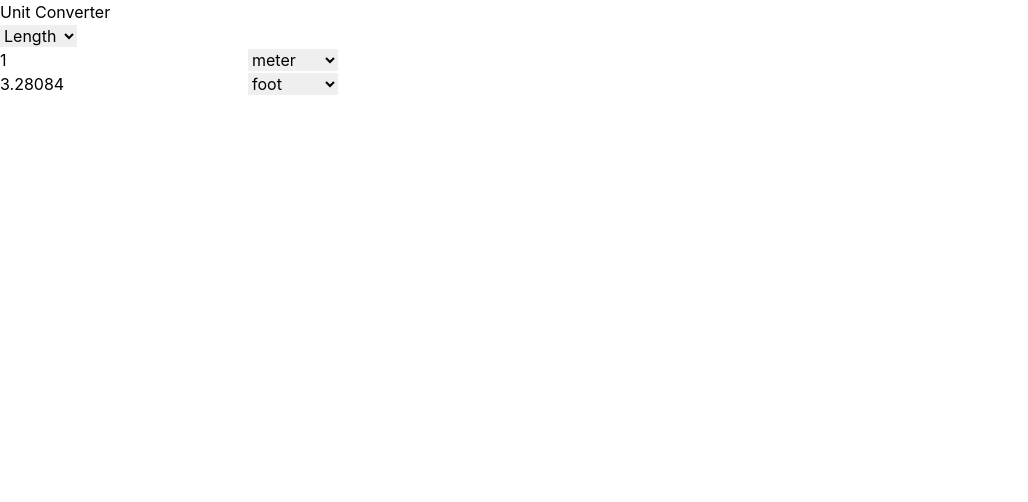
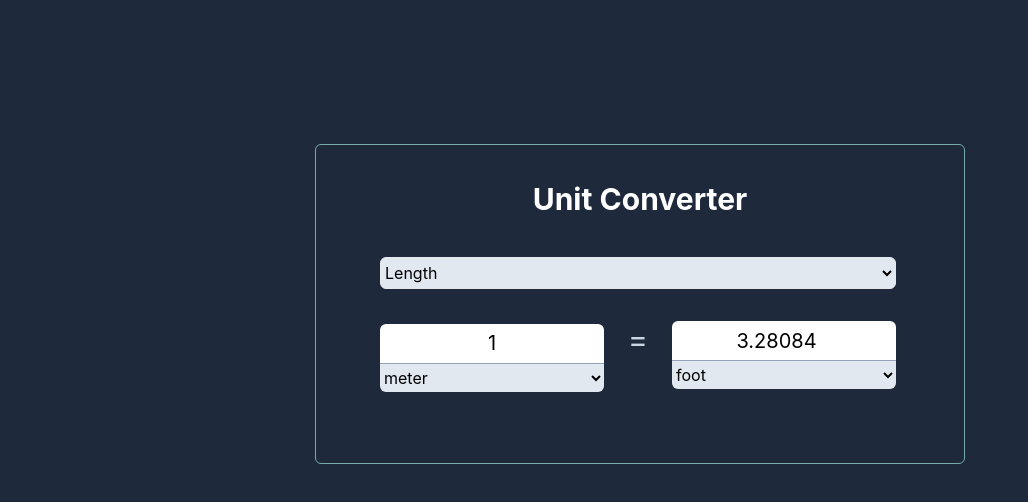
Before and after one commit to MomoDaghighi/MeasurementConverter, a React (Create React App) app: page / in a window 1280 px wide. Shown: the top 502 px of the page, without its empty margins (0-1028 px from the left). Built offline with nearby package versions, Linux system fonts and the light colour scheme.

Commit message:
project designing(tailwind) successfully implemented

```diff
--- a/src/App.tsx
+++ b/src/App.tsx
@@ -1,6 +1,6 @@
 import React, { useState, useEffect } from 'react';
-import { Converter } from './Converter';
-import { Unit, UnitCategory, LengthUnit, WeightUnit, VolumeUnit } from './types';
+import { Converter } from './components/Converter';
+import { Unit, UnitCategory, LengthUnit, WeightUnit, VolumeUnit } from './types/units';
 
 const App: React.FC = () => {
   const [category, setCategory] = useState<UnitCategory>("length");
@@ -19,7 +19,7 @@ const App: React.FC = () => {
         setOutputUnit("lb");
         break;
       case "volume":
-        setInputUnit("L");
+        setInputUnit("l");
         setOutputUnit("m^3");
         break;
     }
@@ -33,14 +33,16 @@ const App: React.FC = () => {
       units = ["kg", "g", "lb"] as WeightUnit[];
       break;
     case "volume":
-      units = ["L", "m^3", "cc"] as VolumeUnit[];
+      units = ["l", "m^3", "cc"] as VolumeUnit[];
       break;
   }
 
   return (
-    <div>
-      <h1>Unit Converter</h1>
+    <div className='grid h-80 justify-center mt-36'>
+      <div className='rounded-md width border border-c'>
+        <h1 className='text-white text-center font-bold text-3xl mb-10 pt-9'>Unit Converter</h1>
         <Converter
+          key={category}
           units={units}
           category={category}
           setCategory={setCategory}
@@ -50,6 +52,7 @@ const App: React.FC = () => {
           setOutputUnit={setOutputUnit}
         />
       </div>
+    </div>
   );
 };
 
--- a/src/Converter.tsx
+++ /dev/null
@@ -1,58 +0,0 @@
-import React from 'react';
-import { Unit, UnitCategory } from './types';
-import { useConverter } from './useConverter';
-
-interface ConverterProps {
-  units: Unit[];
-  category: UnitCategory;
-  setCategory: (category: UnitCategory) => void;
-  inputUnit: Unit;
-  setInputUnit: (unit: Unit) => void;
-  outputUnit: Unit;
-  setOutputUnit: (unit: Unit) => void;
-}
-
-export const Converter: React.FC<ConverterProps> = ({ units, category, setCategory,inputUnit,
-  setInputUnit,
-  outputUnit,
-  setOutputUnit }) => {
-  const {
-    input,
-    setInput,
-    convert,
-  } = useConverter(inputUnit,outputUnit);
-
-  return (
-    <div>
-    <select value={category} onChange={(e) => setCategory(e.target.value as UnitCategory)}>
-      <option value="length">Length</option>
-      <option value="weight">Weight</option>
-      <option value="volume">Volume</option>
-    </select>
-
-    <div>
-    <input
-  type="text"
-  value={input}
-  onChange={(e) => {
-    const value = e.target.value;
-    if (value === "" || (Number(value) >= 0 && !isNaN(Number(value)))) {
-      setInput(Number(value));
-    }
-  }}
-  pattern="\d*"
-/>
-      <select value={inputUnit} onChange={(e) => setInputUnit(e.target.value as Unit)}>
-        {units.map(unit => <option key={unit} value={unit}>{unit}</option>)}
-      </select>
-    </div>
-
-    <div>
-      <input type="number" value={convert()} readOnly />
-      <select value={outputUnit} onChange={(e) => setOutputUnit(e.target.value as Unit)}>
-        {units.map(unit => <option key={unit} value={unit}>{unit}</option>)}
-      </select>
-    </div>
-  </div>
-  );
-};
--- /dev/null
+++ b/src/components/Converter.tsx
@@ -0,0 +1,61 @@
+import React from 'react';
+import { Unit, UnitCategory } from '../types/units';
+import { useConverter } from '../hooks/useConverter';
+
+interface ConverterProps {
+  units: Unit[];
+  category: UnitCategory;
+  setCategory: (category: UnitCategory) => void;
+  inputUnit: Unit;
+  setInputUnit: (unit: Unit) => void;
+  outputUnit: Unit;
+  setOutputUnit: (unit: Unit) => void;
+}
+
+export const Converter: React.FC<ConverterProps> = ({ units, category, setCategory,inputUnit,
+  setInputUnit,
+  outputUnit,
+  setOutputUnit }) => {
+  const {
+    input,
+    setInput,
+    convert,
+  } = useConverter(inputUnit,outputUnit);
+
+  return (
+    <div className='ml-16'>
+    <select className='bg-slate-200 select-width h-8 mb-3 border rounded-md' value={category} onChange={(e) => setCategory(e.target.value as UnitCategory)}>
+      <option value="length">Length</option>
+      <option value="weight">Weight</option>
+      <option value="volume">Volume</option>
+    </select>
+    <div className='grid grid-cols-2 mt-5'>
+      <div>
+      <input
+      className='selected text-center w-56 h-10 text-xl rounded-t-md border-b border-b-slate-400'
+    type="text"
+    value={input}
+    onChange={(e) => {
+      const value = e.target.value;
+      if (value === "" || (Number(value) >= 0 && !isNaN(Number(value)))) {
+        setInput(Number(value));
+      }
+    }}
+    pattern="\d*"
+  />
+  <span className='text-slate-300 ml-6 text-3xl'>=</span>
+        <select className='selected bg-slate-200 w-56 rounded-b-md h-7' value={inputUnit} onChange={(e) => setInputUnit(e.target.value as Unit)}>
+          {units.map(unit => <option key={unit} value={unit}>{unit}</option>)}
+        </select>
+      </div>
+
+      <div>
+        <input className='selected text-center w-56 h-10 text-xl rounded-t-md border-b border-b-slate-400' type="number" value={convert()} readOnly />
+        <select className='selected bg-slate-200 w-56 rounded-b-md h-7' value={outputUnit} onChange={(e) => setOutputUnit(e.target.value as Unit)}>
+          {units.map(unit => <option key={unit} value={unit}>{unit}</option>)}
+        </select>
+      </div>
+    </div>
+  </div>
+  );
+};
--- a/src/constrants.ts
+++ b/src/constants/conversionRates.ts
@@ -1,4 +1,4 @@
-import { LengthUnit, WeightUnit, VolumeUnit } from "./types";
+import { LengthUnit, WeightUnit, VolumeUnit } from "../types/units";
 
 export const LENGTH_CONVERSION_RATES: Record<LengthUnit, number> = {
   meter: 1,
@@ -15,7 +15,7 @@ export const WEIGHT_CONVERSION_RATES: Record<WeightUnit, number> = {
 };
 
 export const VOLUME_CONVERSION_RATES: Record<VolumeUnit, number> = {
-  L: 1,
+  l: 1,
   "m^3": 0.001,
   cc: 1000
 };
--- /dev/null
+++ b/src/hooks/useConverter.ts
@@ -0,0 +1,49 @@
+import { useState } from 'react';
+import { LengthUnit, Unit, UnitCategory, VolumeUnit, WeightUnit } from '../types/units';
+import { LENGTH_CONVERSION_RATES, WEIGHT_CONVERSION_RATES, VOLUME_CONVERSION_RATES } from '../constants/conversionRates';
+
+export const useConverter = (inputUnit: Unit, outputUnit: Unit) => {
+
+  const [input, setInput] = useState<number | "">(1);
+  const [category, setCategory] = useState<UnitCategory>("length");
+
+
+  const convert = (): number | "" => {
+    if (input === "" || isNaN(Number(input))) {
+      return "";
+    }
+
+    let inputInBaseUnit: number;
+    let output: number;
+
+    let inputUnitLower = (inputUnit as string).toLowerCase() as Unit;
+    let outputUnitLower = (outputUnit as string).toLowerCase() as Unit;
+
+    switch (category) {
+      case "length":
+        inputInBaseUnit = Number(input) / LENGTH_CONVERSION_RATES[inputUnitLower as LengthUnit];
+        output = inputInBaseUnit * LENGTH_CONVERSION_RATES[outputUnitLower as LengthUnit];
+        break;
+      case "weight":
+        inputInBaseUnit = Number(input) / WEIGHT_CONVERSION_RATES[inputUnitLower as WeightUnit];
+        output = inputInBaseUnit * WEIGHT_CONVERSION_RATES[outputUnitLower as WeightUnit];
+        break;
+      case "volume":
+        inputInBaseUnit = Number(input) / VOLUME_CONVERSION_RATES[inputUnitLower as VolumeUnit];
+        output = inputInBaseUnit * VOLUME_CONVERSION_RATES[outputUnitLower as VolumeUnit];
+        break;
+    }
+
+    return output;
+  };
+
+  return {
+    input,
+    setInput,
+    inputUnit,
+    outputUnit,
+    category,
+    setCategory,
+    convert
+  };
+};
--- a/src/index.tsx
+++ b/src/index.tsx
@@ -1,6 +1,6 @@
 import React from 'react';
 import ReactDOM from 'react-dom/client';
-import './index.css';
+import './utils/index.css';
 import App from './App';
 import reportWebVitals from './reportWebVitals';
 
--- a/src/types.ts
+++ b/src/types/units.ts
@@ -1,6 +1,6 @@
 export type UnitCategory = "length" | "weight" | "volume";
 export type LengthUnit = "meter" | "foot" | "kilometer" | "inch" | "mile";
 export type WeightUnit = "kg" | "g" | "lb";
-export type VolumeUnit = "L" | "m^3" | "cc";
+export type VolumeUnit = "l" | "m^3" | "cc";
 
 export type Unit = LengthUnit | WeightUnit | VolumeUnit;
--- a/src/useConverter.ts
+++ /dev/null
@@ -1,46 +0,0 @@
-import { useState } from 'react';
-import { LengthUnit, Unit, UnitCategory, VolumeUnit, WeightUnit } from './types';
-import { LENGTH_CONVERSION_RATES, WEIGHT_CONVERSION_RATES, VOLUME_CONVERSION_RATES } from './constrants';
-
-export const useConverter = (inputUnit: Unit, outputUnit: Unit) => {
-
-  const [input, setInput] = useState<number | "">(1);
-  const [category, setCategory] = useState<UnitCategory>("length");
-
-
-  const convert = (): number | "" => {
-    if (input === "" || isNaN(Number(input))) {
-      return "";
-    }
-
-    let inputInBaseUnit: number;
-    let output: number;
-
-    switch (category) {
-      case "length":
-        inputInBaseUnit = Number(input) / LENGTH_CONVERSION_RATES[inputUnit as LengthUnit];
-        output = inputInBaseUnit * LENGTH_CONVERSION_RATES[outputUnit as LengthUnit];
-        break;
-      case "weight":
-        inputInBaseUnit = Number(input) / WEIGHT_CONVERSION_RATES[inputUnit as WeightUnit];
-        output = inputInBaseUnit * WEIGHT_CONVERSION_RATES[outputUnit as WeightUnit];
-        break;
-      case "volume":
-        inputInBaseUnit = Number(input) / VOLUME_CONVERSION_RATES[inputUnit as VolumeUnit];
-        output = inputInBaseUnit * VOLUME_CONVERSION_RATES[outputUnit as VolumeUnit];
-        break;
-    }
-
-    return output;
-  };
-
-  return {
-    input,
-    setInput,
-    inputUnit,
-    outputUnit,
-    category,
-    setCategory,
-    convert
-  };
-};
--- a/src/index.css
+++ b/src/utils/index.css
@@ -8,9 +8,26 @@ body {
     sans-serif;
   -webkit-font-smoothing: antialiased;
   -moz-osx-font-smoothing: grayscale;
+  background-color: rgb(30 41 59);
 }
 
 code {
   font-family: source-code-pro, Menlo, Monaco, Consolas, 'Courier New',
     monospace;
 }
+
+.width {
+  width: 650px;
+}
+
+.border-c {
+  border-color: #77ABAB;
+}
+
+.select-width {
+  width: 516.2px;
+}
+
+.selected:focus {
+  outline: none;
+}
```
Lines whose indentation alone changed are shown as unchanged.
